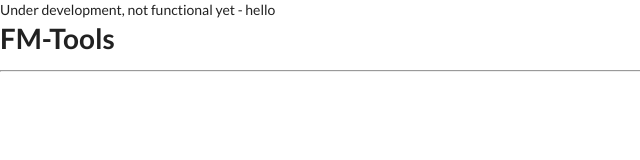
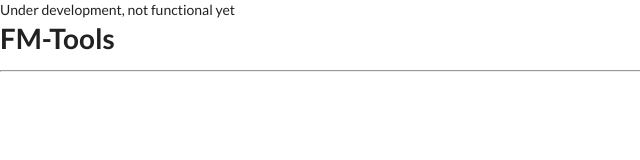
Before and after one commit to rasmuserik/fmtools, a plain HTML site: page index.html in a window 1280 px wide. Shown: the full height of the page, 0-640 px from the left. Drawn offline with nearby package versions, Linux system fonts and the light colour scheme; no server answers.

Commit message:
check-if-webhook-activates

```diff
--- a/index.html
+++ b/index.html
@@ -14,7 +14,7 @@
         <link rel=stylesheet href=https://cdnjs.cloudflare.com/ajax/libs/semantic-ui/2.1.8/semantic.min.css>
     </head>
     <body>
-        <div>Under development, not functional yet - hello</div>
+        <div>Under development, not functional yet</div>
         <div id=main></div>
         <script src=index.js></script>
     </body>
```
